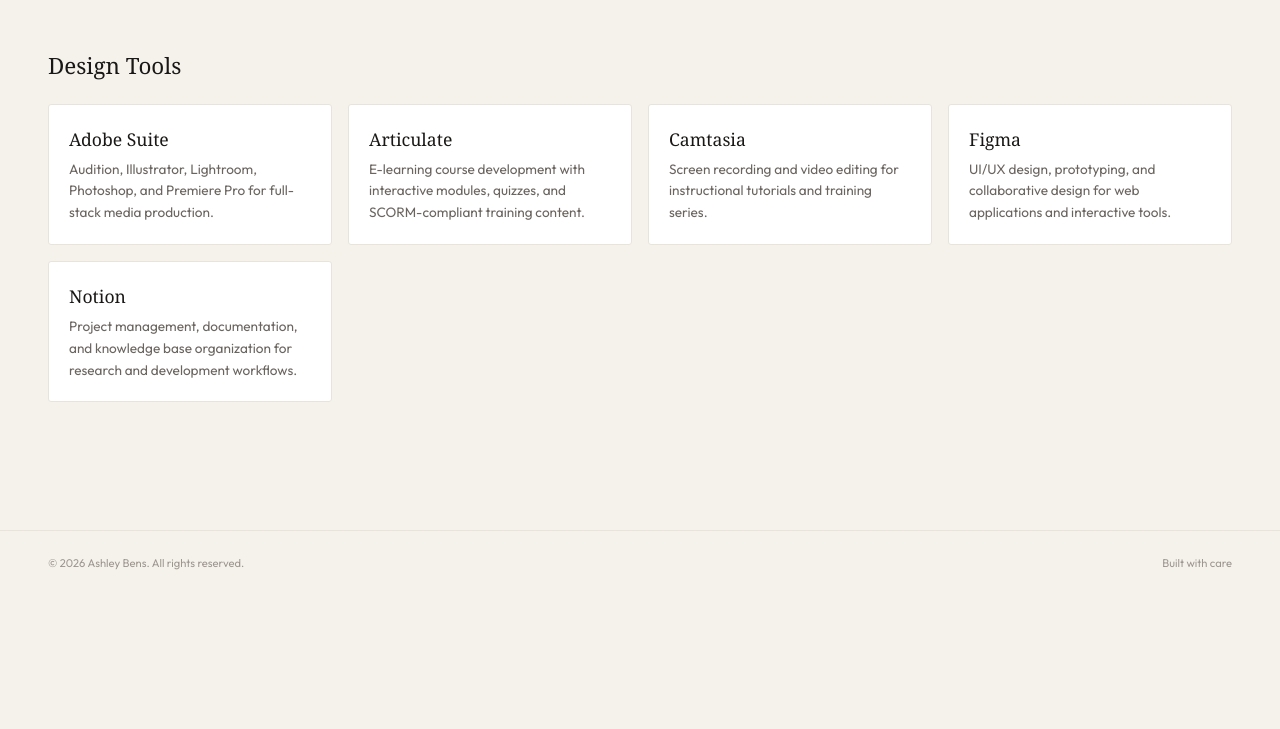
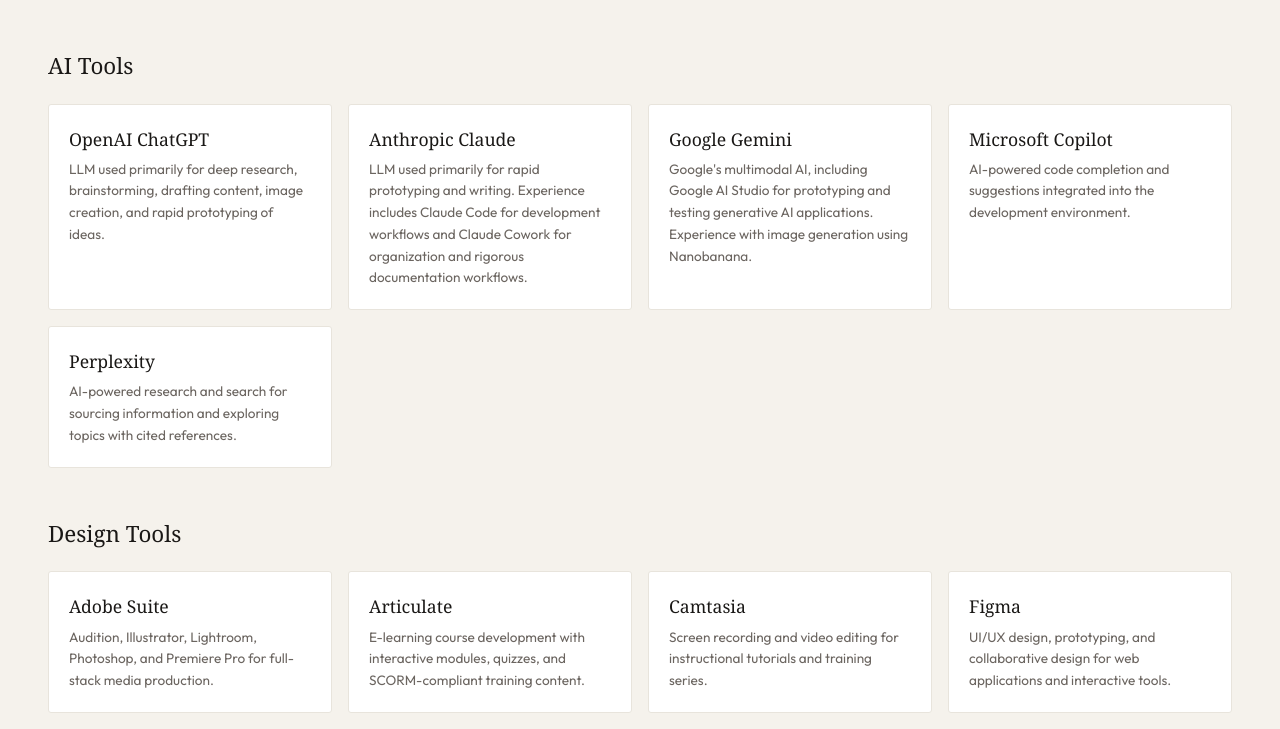
Before and after one commit to aebens/portfolio, a React (Vite) app: page /portfolio/tech-stack in a window 1280 px wide. Shown: the part 692-1421 px from the top of the page. Before the commit the page ends 1289 px from the top, so only its background shows below. Built offline with nearby package versions, Linux system fonts and the light colour scheme; a web font is replaced by a local one.

Commit message:
adjusted tech stack page contents

```diff
--- a/src/pages/TechStackPage.tsx
+++ b/src/pages/TechStackPage.tsx
@@ -29,6 +29,29 @@
   {
     name: "JavaScript",
     description: "Interactive front-end features, DOM manipulation, and client-side logic for web tools.",
+  },
+];
+
+const aiTools: Tool[] = [
+  {
+    name: "OpenAI ChatGPT",
+    description: "LLM used primarily for deep research, brainstorming, drafting content, image creation, and rapid prototyping of ideas.",
+  },
+  {
+    name: "Anthropic Claude",
+    description: "LLM used primarily for rapid prototyping and writing.  Experience includes Claude Code for development workflows and Claude Cowork for organization and rigorous documentation workflows.",
+  },
+  {
+    name: "Google Gemini",
+    description: "Google's multimodal AI, including Google AI Studio for prototyping and testing generative AI applications. Experience with image generation using Nanobanana.",
+  },
+  {
+    name: "Microsoft Copilot",
+    description: "AI-powered code completion and suggestions integrated into the development environment.",
+  },
+  {
+    name: "Perplexity",
+    description: "AI-powered research and search for sourcing information and exploring topics with cited references.",
   },
 ];
 
@@ -83,6 +106,15 @@
       </section>
 
       <section className="tech-category">
+        <h2>AI Tools</h2>
+        <div className="tech-grid">
+          {aiTools.map((tool) => (
+            <ToolCard key={tool.name} tool={tool} />
+          ))}
+        </div>
+      </section>
+
+      <section className="tech-category">
         <h2>Design Tools</h2>
         <div className="tech-grid">
           {designTools.map((tool) => (
```
